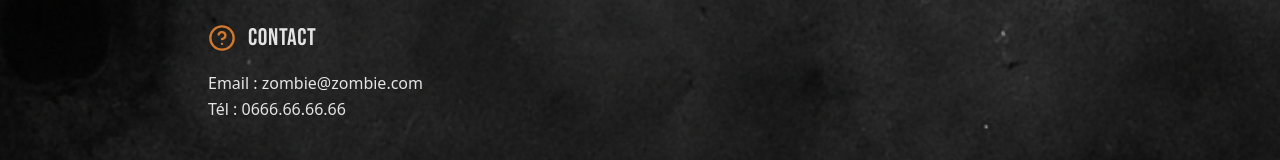
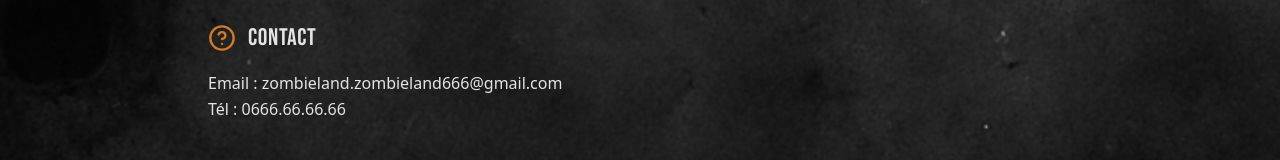
Before and after one commit to Ricoeur-Laurent/Zombieland, a Next.js app in the folder front/: page /infos-pratiques in a window 1280 px wide. Shown: the part 1302-1462 px from the top of the page. Built offline with nearby package versions, Linux system fonts and the light colour scheme.

Commit message:
fix:change gps map

```diff
--- a/front/src/app/infos-pratiques/page.tsx
+++ b/front/src/app/infos-pratiques/page.tsx
@@ -77,7 +77,7 @@ const sections = [
 		icon: HelpCircle,
 		content: (
 			<>
-				<p>Email : zombie@zombie.com</p>
+				<p>Email : zombieland.zombieland666@gmail.com</p>
 				<p>Tél : 0666.66.66.66</p>
 			</>
 		),
--- a/front/src/components/map/Map.tsx
+++ b/front/src/components/map/Map.tsx
@@ -16,7 +16,7 @@ L.Icon.Default.mergeOptions({
 export default function MapComponent() {
 	return (
 		<MapContainer
-			center={[48.8584, 2.2945]} // Initial center of the map (latitude, longitude)
+			center={[47.9811, 2.7519]} // Initial center of the map (latitude, longitude)
 			zoom={13}
 			style={{ height: "400px", width: "100%" }}
 		>
@@ -24,7 +24,7 @@ export default function MapComponent() {
 				url="https://{s}.tile.openstreetmap.org/{z}/{x}/{y}.png"
 				attribution="© OpenStreetMap"
 			/>
-			<Marker position={[48.8584, 2.2945]}>
+			<Marker position={[47.9811, 2.7519]}>
 				<Popup>Ici, c’est ZombieLand !</Popup>
 			</Marker>
 		</MapContainer>
--- a/front/src/components/registration/registrationForm.tsx
+++ b/front/src/components/registration/registrationForm.tsx
@@ -1,5 +1,4 @@
 "use client";
-import Cookies from "js-cookie";
 import { LogIn } from "lucide-react";
 import Link from "next/link";
 import { useRouter, useSearchParams } from "next/navigation";
```
